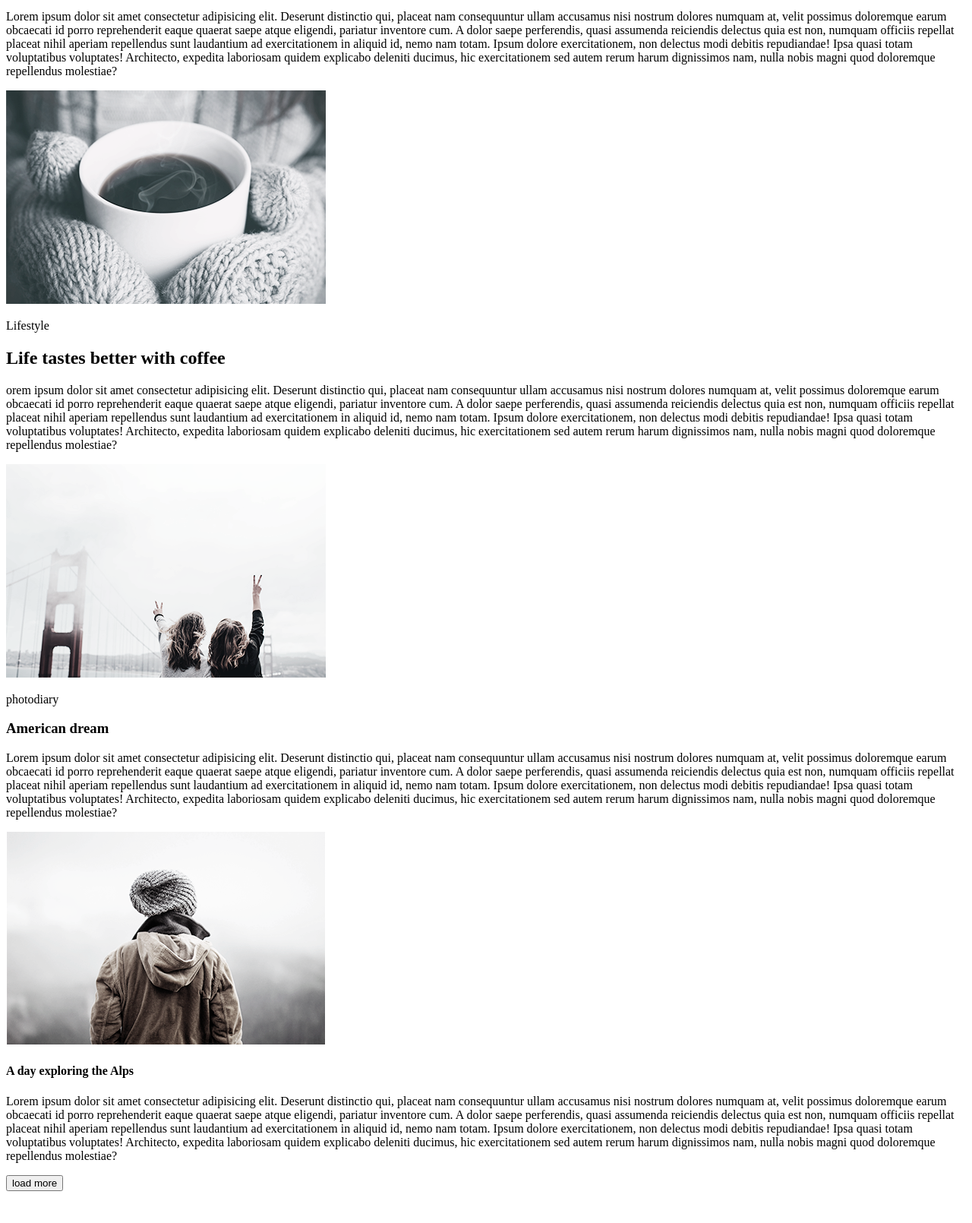
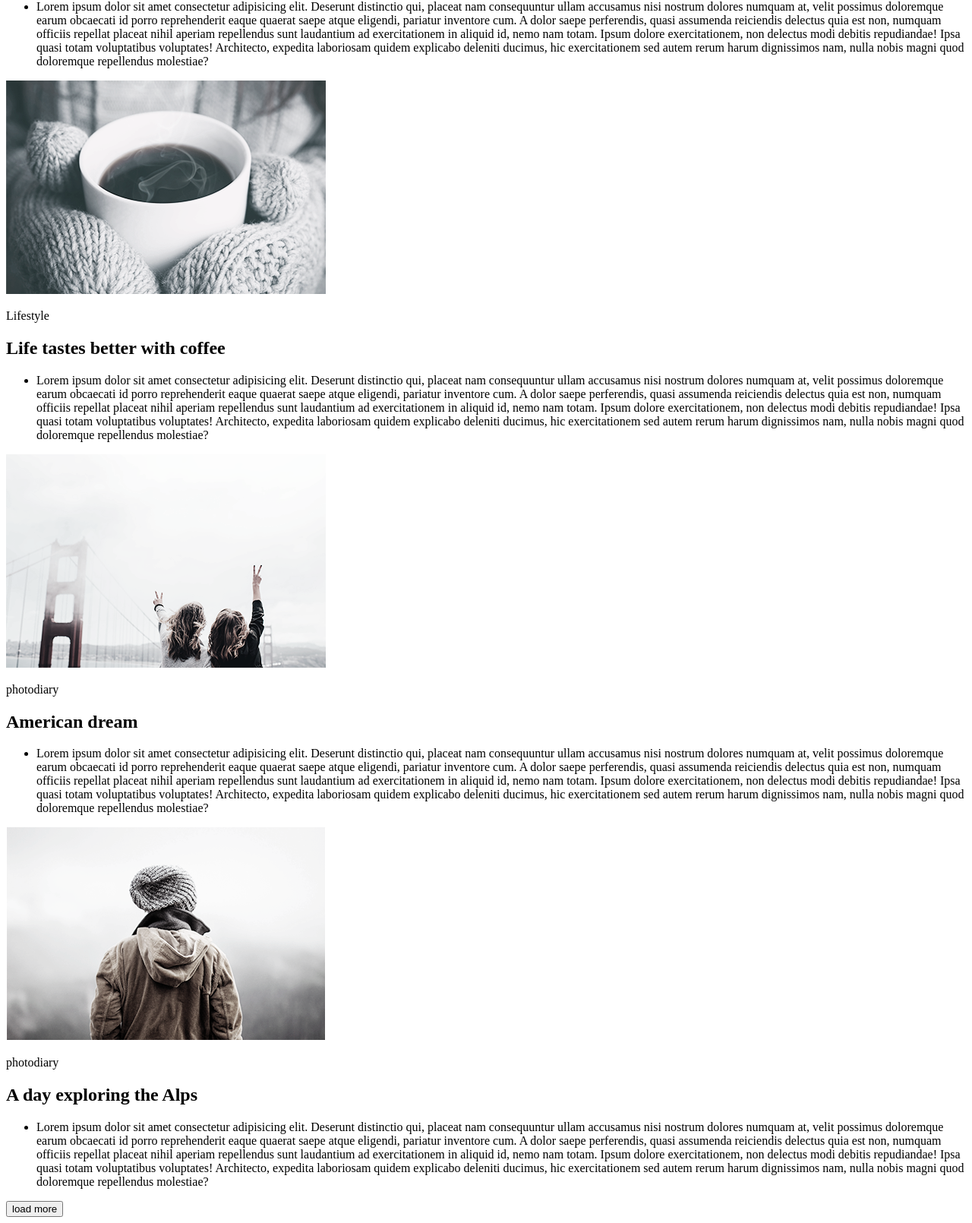
Before and after one commit to davidbuzadzhi/goit-fe-course, a plain HTML site: page index.html in a window 1280 px wide. Shown: the part 489-2099 px from the top of the page at 76% size. Before the commit the page ends 2065 px from the top, so only its background shows below. Drawn offline with Linux system fonts and the light colour scheme.

Commit message:
first commit

```diff
--- a/index.html
+++ b/index.html
@@ -25,47 +25,56 @@
     <main>
      <img src="img/homework-01.jpg" alt="image girl"/>
     <p>Lifestyle</p>
-    <h1>More then just a music festival</h1>
-    <p>Lorem ipsum dolor sit amet consectetur adipisicing elit. Deserunt distinctio qui, placeat nam consequuntur ullam
+    <h2>More then just a music festival</h2>
+    <ul>
+    <li>Lorem ipsum dolor sit amet consectetur adipisicing elit. Deserunt distinctio qui, placeat nam consequuntur ullam
     accusamus nisi nostrum dolores numquam at, velit possimus doloremque earum obcaecati id
     porro reprehenderit eaque quaerat saepe atque eligendi, pariatur inventore cum. A dolor saepe perferendis, quasi
     assumenda reiciendis delectus quia est non, numquam officiis repellat placeat nihil aperiam
     repellendus sunt laudantium ad exercitationem in aliquid id, nemo nam totam. Ipsum dolore exercitationem, non delectus
     modi debitis repudiandae! Ipsa quasi totam voluptatibus voluptates! Architecto, expedita
     laboriosam quidem explicabo deleniti ducimus, hic exercitationem sed autem rerum harum dignissimos nam, nulla nobis
-    magni quod doloremque repellendus molestiae?</p>
+    magni quod doloremque repellendus molestiae?</li>
+    </ul>
       <img src="img/Без имени-1.png" alt="coffee"/>
       <p>Lifestyle</p>
       <h2>Life tastes better with coffee</h2>
-      <p>orem ipsum dolor sit amet consectetur adipisicing elit. Deserunt distinctio qui, placeat nam consequuntur ullam
+      <ul>
+      <li>Lorem ipsum dolor sit amet consectetur adipisicing elit. Deserunt distinctio qui, placeat nam consequuntur ullam
       accusamus nisi nostrum dolores numquam at, velit possimus doloremque earum obcaecati id
       porro reprehenderit eaque quaerat saepe atque eligendi, pariatur inventore cum. A dolor saepe perferendis, quasi
       assumenda reiciendis delectus quia est non, numquam officiis repellat placeat nihil aperiam
       repellendus sunt laudantium ad exercitationem in aliquid id, nemo nam totam. Ipsum dolore exercitationem, non delectus
       modi debitis repudiandae! Ipsa quasi totam voluptatibus voluptates! Architecto, expedita
       laboriosam quidem explicabo deleniti ducimus, hic exercitationem sed autem rerum harum dignissimos nam, nulla nobis
-      magni quod doloremque repellendus molestiae?</p>
+      magni quod doloremque repellendus molestiae?</li>
+      </ul>
       <img src="img/00.png" alt="two girls"/>
       <p>photodiary</p>
-      <h3>American dream</h3>
-      <p>Lorem ipsum dolor sit amet consectetur adipisicing elit. Deserunt distinctio qui, placeat nam consequuntur ullam
+      <h2>American dream</h2>
+      <ul>
+      <li>Lorem ipsum dolor sit amet consectetur adipisicing elit. Deserunt distinctio qui, placeat nam consequuntur ullam
       accusamus nisi nostrum dolores numquam at, velit possimus doloremque earum obcaecati id
       porro reprehenderit eaque quaerat saepe atque eligendi, pariatur inventore cum. A dolor saepe perferendis, quasi
       assumenda reiciendis delectus quia est non, numquam officiis repellat placeat nihil aperiam
       repellendus sunt laudantium ad exercitationem in aliquid id, nemo nam totam. Ipsum dolore exercitationem, non delectus
       modi debitis repudiandae! Ipsa quasi totam voluptatibus voluptates! Architecto, expedita
       laboriosam quidem explicabo deleniti ducimus, hic exercitationem sed autem rerum harum dignissimos nam, nulla nobis
-      magni quod doloremque repellendus molestiae?</p>
+      magni quod doloremque repellendus molestiae?</li>
+      </ul>
       <img src="img/0909.png" alt="girl"/>
-      <h4>A day exploring the Alps</h4>
-      <p>Lorem ipsum dolor sit amet consectetur adipisicing elit. Deserunt distinctio qui, placeat nam consequuntur ullam
+      <p>photodiary</p>
+      <h2>A day exploring the Alps</h2>
+      <ul>
+      <li>Lorem ipsum dolor sit amet consectetur adipisicing elit. Deserunt distinctio qui, placeat nam consequuntur ullam
       accusamus nisi nostrum dolores numquam at, velit possimus doloremque earum obcaecati id
       porro reprehenderit eaque quaerat saepe atque eligendi, pariatur inventore cum. A dolor saepe perferendis, quasi
       assumenda reiciendis delectus quia est non, numquam officiis repellat placeat nihil aperiam
       repellendus sunt laudantium ad exercitationem in aliquid id, nemo nam totam. Ipsum dolore exercitationem, non delectus
       modi debitis repudiandae! Ipsa quasi totam voluptatibus voluptates! Architecto, expedita
       laboriosam quidem explicabo deleniti ducimus, hic exercitationem sed autem rerum harum dignissimos nam, nulla nobis
-      magni quod doloremque repellendus molestiae?</p>
+      magni quod doloremque repellendus molestiae?</li>
+      </ul>
       <button>load more</button>
       </main>
 </html>
```
Also changed, not shown: css/index3.html (deleted, +0 -26 lines).
